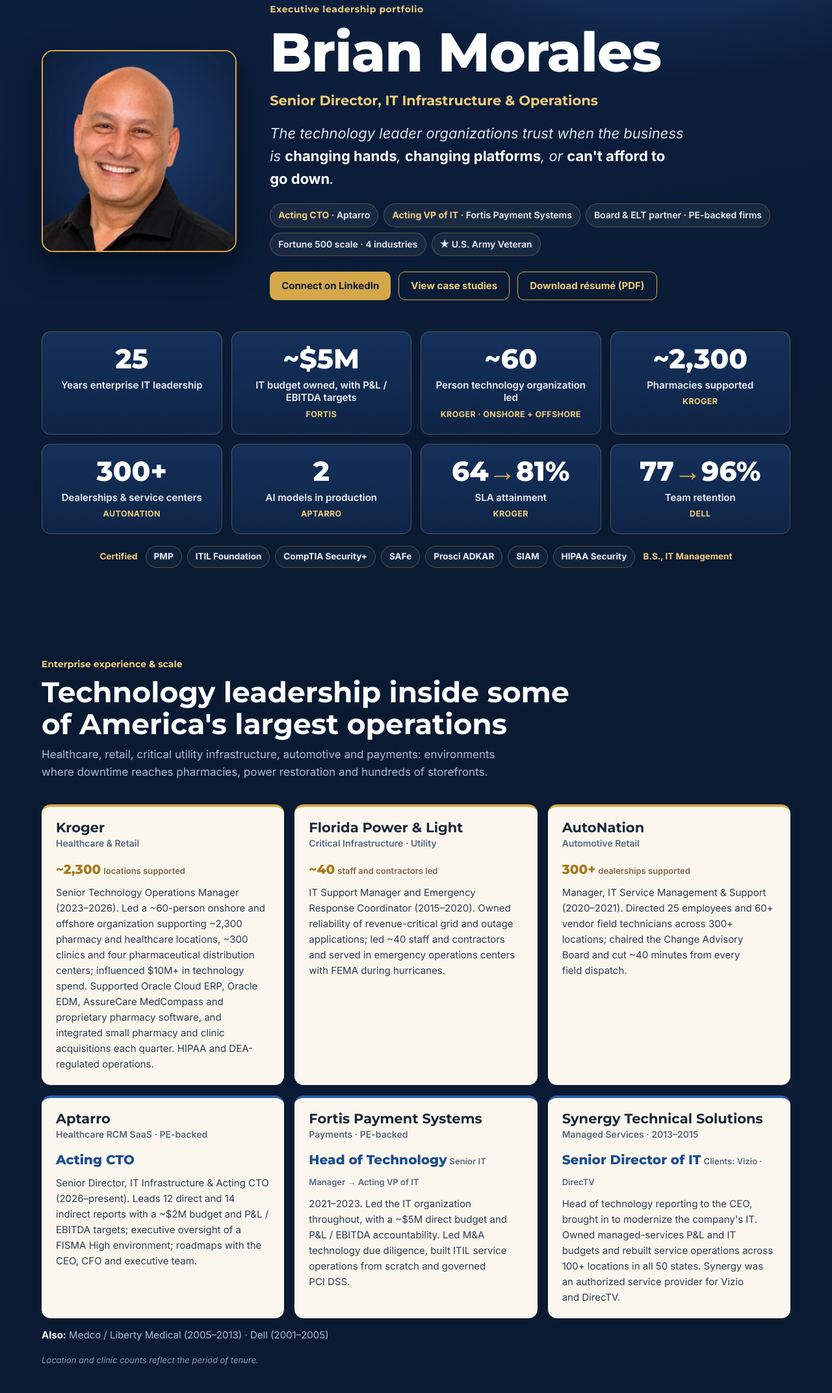
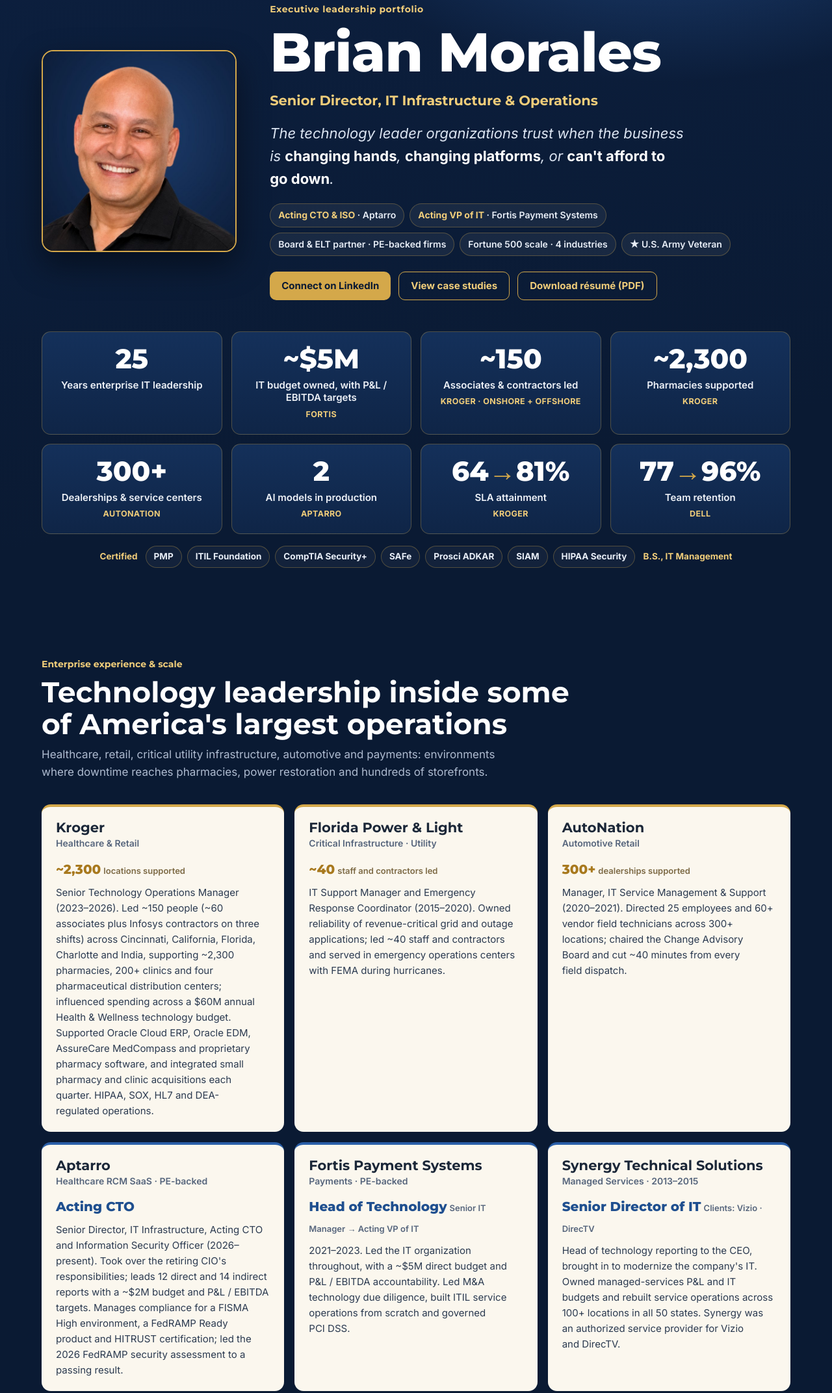
Before and after one commit to bmorales1224-bot/portfolio, a plain HTML site: page index.html in a window 1280 px wide. Shown: the part 137-2281 px from the top of the page at 65% size. Drawn offline with Linux system fonts and the light colour scheme.

Commit message:
Aptarro ISO/CIO succession and Kroger scope updates (#2)
* Add Aptarro CIO succession, ISO role and FedRAMP/HITRUST compliance

- Aptarro badge, card and career line: Acting CTO and Information Security Officer; took over the retiring CIO's responsibilities
- FISMA High, FedRAMP Ready and HITRUST; 2026 FedRAMP security assessment passed
- Regulated environments row adds FedRAMP, HITRUST and EHNAC
- Refresh resume PDF to match the updated resume (no phone number)

Co-Authored-By: Claude Opus 5.5 <noreply@anthropic.com>
Claude-Session: https://claude.ai/code/session_01UksxV3cwVDv7zKmi87ByL8

* Kroger: ~150-person team, $60M H&W budget, HL7, 200+ clinics

- Team stat and Kroger card: ~150 associates and Infosys contractors across five locations
- Influenced spending across a $60M annual Health & Wellness technology budget
- 200+ clinics (public count) replaces ~300; acquisitions and divestitures wording
- HL7 added to regulated environments; refreshed resume PDF

Co-Authored-By: Claude Opus 5.5 <noreply@anthropic.com>
Claude-Session: https://claude.ai/code/session_01UksxV3cwVDv7zKmi87ByL8

---------

Co-authored-by: Claude Opus 5.5 <noreply@anthropic.com>

```diff
--- a/index.html
+++ b/index.html
@@ -233,7 +233,7 @@ footer b{font-family:Montserrat;color:#fff;letter-spacing:.02em}
       <div class="role">Senior Director, IT Infrastructure &amp; Operations</div>
       <p class="pos">The technology leader organizations trust when the business is <b>changing hands</b>, <b>changing platforms</b>, or <b>can't afford to go down</b>.</p>
       <div class="snap">
-        <span><b>Acting CTO</b> · Aptarro</span>
+        <span><b>Acting CTO &amp; ISO</b> · Aptarro</span>
         <span><b>Acting VP of IT</b> · Fortis Payment Systems</span>
         <span>Board &amp; ELT partner · PE-backed firms</span>
         <span>Fortune 500 scale · 4 industries</span>
@@ -250,7 +250,7 @@ footer b{font-family:Montserrat;color:#fff;letter-spacing:.02em}
   <div class="metrics" id="impact" aria-label="Executive impact">
     <div class="m"><div class="v">25</div><div class="k">Years enterprise IT leadership</div></div>
     <div class="m"><div class="v">~$5M</div><div class="k">IT budget owned, with P&amp;L / EBITDA targets</div><div class="s">FORTIS</div></div>
-    <div class="m"><div class="v">~60</div><div class="k">Person technology organization led</div><div class="s">KROGER · ONSHORE + OFFSHORE</div></div>
+    <div class="m"><div class="v">~150</div><div class="k">Associates &amp; contractors led</div><div class="s">KROGER · ONSHORE + OFFSHORE</div></div>
     <div class="m"><div class="v">~2,300</div><div class="k">Pharmacies supported</div><div class="s">KROGER</div></div>
     <div class="m"><div class="v">300+</div><div class="k">Dealerships &amp; service centers</div><div class="s">AUTONATION</div></div>
     <div class="m"><div class="v">2</div><div class="k">AI models in production</div><div class="s">APTARRO</div></div>
@@ -268,13 +268,13 @@ footer b{font-family:Montserrat;color:#fff;letter-spacing:.02em}
       <p>Healthcare, retail, critical utility infrastructure, automotive and payments: environments where downtime reaches pharmacies, power restoration and hundreds of storefronts.</p></div>
     <div class="grid3">
       <article class="co"><h3>Kroger</h3><div class="ind">Healthcare &amp; Retail</div><div class="rev">~2,300<small>locations supported</small></div>
-        <p>Senior Technology Operations Manager (2023–2026). Led a ~60-person onshore and offshore organization supporting ~2,300 pharmacy and healthcare locations, ~300 clinics and four pharmaceutical distribution centers; influenced $10M+ in technology spend. Supported Oracle Cloud ERP, Oracle EDM, AssureCare MedCompass and proprietary pharmacy software, and integrated small pharmacy and clinic acquisitions each quarter. HIPAA and DEA-regulated operations.</p></article>
+        <p>Senior Technology Operations Manager (2023–2026). Led ~150 people (~60 associates plus Infosys contractors on three shifts) across Cincinnati, California, Florida, Charlotte and India, supporting ~2,300 pharmacies, 200+ clinics and four pharmaceutical distribution centers; influenced spending across a $60M annual Health &amp; Wellness technology budget. Supported Oracle Cloud ERP, Oracle EDM, AssureCare MedCompass and proprietary pharmacy software, and integrated small pharmacy and clinic acquisitions each quarter. HIPAA, SOX, HL7 and DEA-regulated operations.</p></article>
       <article class="co"><h3>Florida Power &amp; Light</h3><div class="ind">Critical Infrastructure · Utility</div><div class="rev">~40<small>staff and contractors led</small></div>
         <p>IT Support Manager and Emergency Response Coordinator (2015–2020). Owned reliability of revenue-critical grid and outage applications; led ~40 staff and contractors and served in emergency operations centers with FEMA during hurricanes.</p></article>
       <article class="co"><h3>AutoNation</h3><div class="ind">Automotive Retail</div><div class="rev">300+<small>dealerships supported</small></div>
         <p>Manager, IT Service Management &amp; Support (2020–2021). Directed 25 employees and 60+ vendor field technicians across 300+ locations; chaired the Change Advisory Board and cut ~40 minutes from every field dispatch.</p></article>
       <article class="co role"><h3>Aptarro</h3><div class="ind">Healthcare RCM SaaS · PE-backed</div><div class="rev">Acting CTO</div>
-        <p>Senior Director, IT Infrastructure &amp; Acting CTO (2026–present). Leads 12 direct and 14 indirect reports with a ~$2M budget and P&amp;L / EBITDA targets; executive oversight of a FISMA High environment; roadmaps with the CEO, CFO and executive team.</p></article>
+        <p>Senior Director, IT Infrastructure, Acting CTO and Information Security Officer (2026–present). Took over the retiring CIO's responsibilities; leads 12 direct and 14 indirect reports with a ~$2M budget and P&amp;L / EBITDA targets. Manages compliance for a FISMA High environment, a FedRAMP Ready product and HITRUST certification; led the 2026 FedRAMP security assessment to a passing result.</p></article>
       <article class="co role"><h3>Fortis Payment Systems</h3><div class="ind">Payments · PE-backed</div><div class="rev">Head of Technology<small>Senior IT Manager → Acting VP of IT</small></div>
         <p>2021–2023. Led the IT organization throughout, with a ~$5M direct budget and P&amp;L / EBITDA accountability. Led M&amp;A technology due diligence, built ITIL service operations from scratch and governed PCI DSS.</p></article>
       <article class="co role"><h3>Synergy Technical Solutions</h3><div class="ind">Managed Services · 2013–2015</div><div class="rev">Senior Director of IT<small>Clients: Vizio · DirecTV</small></div>
@@ -296,7 +296,7 @@ footer b{font-family:Montserrat;color:#fff;letter-spacing:.02em}
         <ul>
           <li>Delivered cross-platform integration readiness across grocery, fuel, point-of-sale, pharmacy and enterprise systems.</li>
           <li>Met integration deliverables on schedule.</li>
-          <li>Separately led technology integration for small pharmacy and clinic acquisitions each quarter, migrating patient, prescription and EHR data into Kroger systems.</li>
+          <li>Separately led technology for acquisitions and divestitures, including small pharmacy and clinic acquisitions each quarter, migrating patient, prescription and EHR data into Kroger systems.</li>
         </ul>
         <p class="note">Transaction value is the publicly announced deal value, shown for context. The merger was blocked by court and regulatory action in December 2024.</p>
       </article>
@@ -334,7 +334,7 @@ footer b{font-family:Montserrat;color:#fff;letter-spacing:.02em}
       </article>
       <article class="cs">
         <div class="tag">Kroger · Service operations</div>
-        <h3>Turning around a 60-person service operation</h3>
+        <h3>Turning around a 150-person service operation</h3>
         <dl><div><dt>CHALLENGE</dt><dd>About 8,000 tickets a month and only 64% of service-level targets met, across pharmacies, clinics and distribution centers.</dd></div>
         <div><dt>WHAT BRIAN DID</dt><dd>Led a ServiceNow modernization with engineering: re-engineered monitoring, assignment and SLA ownership, added self-healing automation, and set 5-5-5 escalation discipline for major incidents.</dd></div></dl>
         <div class="res"><span><b>−25%</b>tickets</span><span><b>64→81%</b>SLA met</span><span><b>−15%</b>incidents</span><span><b>+20%</b>triage efficiency</span></div>
@@ -351,7 +351,7 @@ footer b{font-family:Montserrat;color:#fff;letter-spacing:.02em}
         <h3>Secure health-record exchange with government agencies</h3>
         <dl><div><dt>CHALLENGE</dt><dd>New government contracts required exchanging electronic health records with agencies inside a FISMA High environment, the strictest federal security standard.</dd></div>
         <div><dt>WHAT BRIAN DID</dt><dd>Directed the infrastructure for secure ingestion, visibility and return of EHR data, with executive oversight of annual recertification, audits, penetration-test reviews and continuous monitoring.</dd></div></dl>
-        <div class="res"><span><b>FISMA High</b>environment</span><span><b>New</b>government contracts supported</span></div>
+        <div class="res"><span><b>FISMA High</b>environment</span><span><b>FedRAMP</b>2026 assessment passed</span><span><b>New</b>government contracts supported</span></div>
       </article>
       <article class="cs wide">
         <div class="tag">Synergy Technical Solutions · IT modernization</div>
@@ -411,7 +411,7 @@ footer b{font-family:Montserrat;color:#fff;letter-spacing:.02em}
       <div class="p"><svg viewBox="0 0 24 24" fill="none" stroke="currentColor" stroke-width="1.7" aria-hidden="true"><path d="M12 3l8 3v6c0 5-3.5 8-8 9-4.5-1-8-4-8-9V6Z"/><path d="M9 12l2 2 4-4"/></svg><h3>Cybersecurity &amp; Operational Excellence</h3><p>FISMA High governance, SIEM, endpoint security, IAM/RBAC, ITSM, major-incident leadership and business continuity.</p></div>
       <div class="p"><svg viewBox="0 0 24 24" fill="none" stroke="currentColor" stroke-width="1.7" aria-hidden="true"><circle cx="12" cy="8" r="3"/><circle cx="5" cy="10" r="2"/><circle cx="19" cy="10" r="2"/><path d="M7 20a5 5 0 0 1 10 0M1.5 19a3.5 3.5 0 0 1 5-3M22.5 19a3.5 3.5 0 0 0-5-3"/></svg><h3>People Leadership &amp; Development</h3><p>Servant leadership, mentoring, succession planning and high-performing teams.</p></div>
     </div>
-    <div class="reg"><span class="rl">Regulated environments</span><span>FISMA High</span><span>HIPAA</span><span>PCI DSS</span><span>SOC 2</span><span>SOX</span><span>DEA / GxP</span></div>
+    <div class="reg"><span class="rl">Regulated environments</span><span>FISMA High</span><span>HIPAA</span><span>PCI DSS</span><span>SOC 2</span><span>FedRAMP</span><span>HITRUST</span><span>EHNAC</span><span>SOX</span><span>HL7</span><span>DEA / GxP</span></div>
     <div class="reg"><span class="rl">Healthcare &amp; enterprise systems</span><span>Epic</span><span>Oracle Health (Cerner)</span><span>athenahealth</span><span>eClinicalWorks</span><span>NextGen</span><span>AssureCare MedCompass</span><span>Oracle Cloud ERP</span><span>Salesforce</span><span>ServiceNow</span></div>
   </div>
 </section>
@@ -437,8 +437,8 @@ footer b{font-family:Montserrat;color:#fff;letter-spacing:.02em}
   <div class="wrap">
     <div class="head"><span class="ey">Career overview</span><h2>25 years across enterprise technology</h2></div>
     <ul class="career">
-      <li><div class="org">Aptarro<small>Jan 2026 – Present</small></div><div class="what"><b>Senior Director, IT Infrastructure; Acting CTO / Head of Technology.</b> Healthcare SaaS infrastructure, Azure modernization, FISMA High oversight, government EHR data exchange and AI delivery.</div></li>
-      <li><div class="org">Kroger Technology &amp; Digital<small>2023 – 2026</small></div><div class="what"><b>Senior Technology Operations Manager.</b> ~60-person organization supporting pharmacy, clinic and distribution operations; quarterly pharmacy and clinic acquisition integrations; Kroger–Albertsons integration readiness.</div></li>
+      <li><div class="org">Aptarro<small>Jan 2026 – Present</small></div><div class="what"><b>Senior Director, IT Infrastructure; Acting CTO; Information Security Officer.</b> Took over the retiring CIO's responsibilities: healthcare SaaS infrastructure, multi-region Azure, Microsoft 365 migration, FISMA High, FedRAMP and HITRUST compliance, government EHR data exchange and AI delivery.</div></li>
+      <li><div class="org">Kroger Technology &amp; Digital<small>2023 – 2026</small></div><div class="what"><b>Senior Technology Operations Manager.</b> ~150-person organization (associates and Infosys contractors) supporting pharmacy, clinic and distribution operations; $60M Health &amp; Wellness technology budget; quarterly pharmacy and clinic acquisition integrations; Kroger–Albertsons integration readiness.</div></li>
       <li><div class="org">Fortis Payment Systems<small>2021 – 2023</small></div><div class="what"><b>Senior IT Manager; Acting VP of IT / Head of Technology.</b> Led the IT organization throughout, with a ~$5M budget and P&amp;L / EBITDA accountability.</div></li>
       <li><div class="org">AutoNation<small>2020 – 2021</small></div><div class="what"><b>Manager, IT Service Management &amp; Support.</b> Enterprise IT across 300+ dealerships and service centers.</div></li>
       <li><div class="org">Florida Power &amp; Light<small>2015 – 2020</small></div><div class="what"><b>IT Support Manager; Emergency Response Coordinator.</b> Revenue-critical grid applications and hurricane emergency operations.</div></li>
```
Also changed, not shown: 1 other file.
